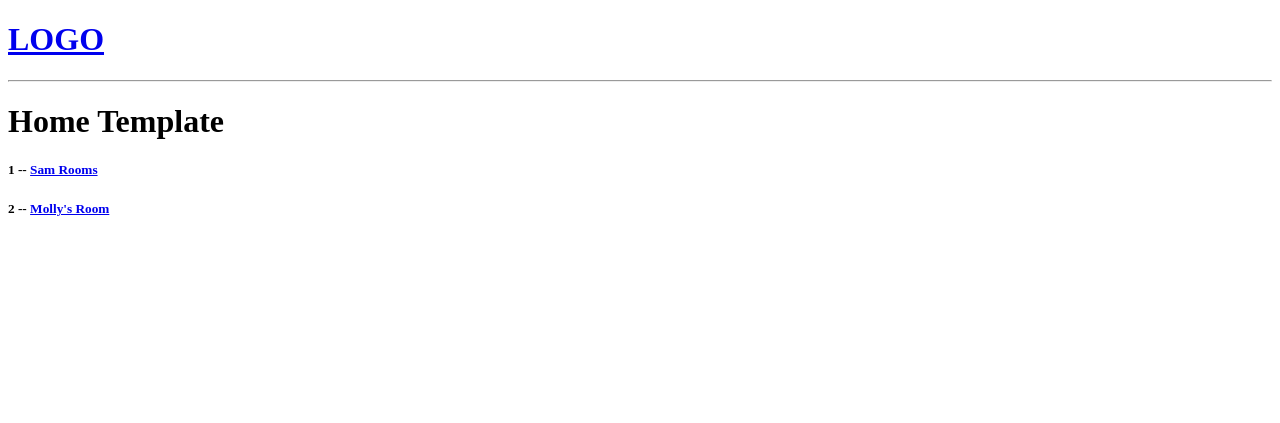
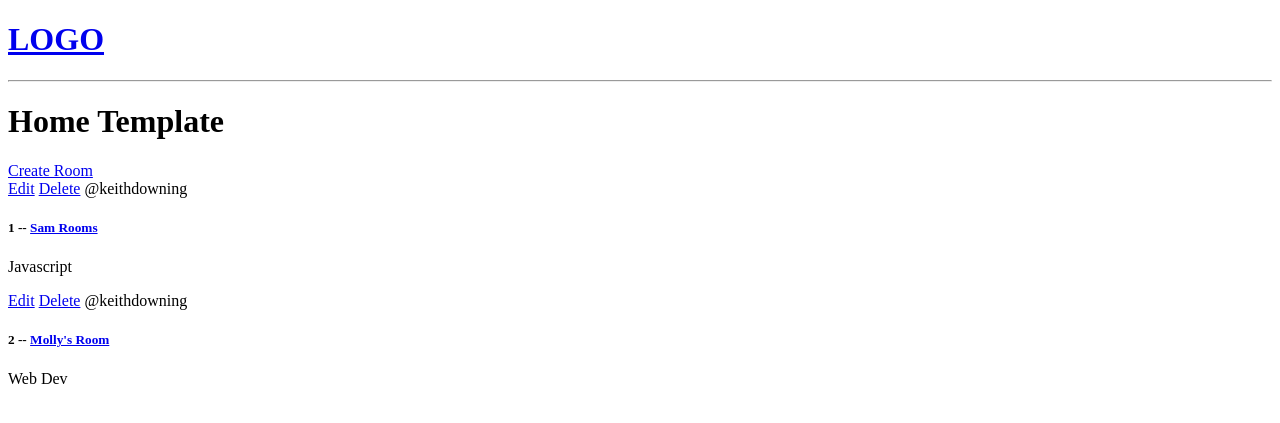
Before and after one commit to kadowning1/djangoTutorial, a Django app: page / in a window 1280 px wide. Shown: the top 423 px of the page. Run offline with Django 4.2, Linux system fonts and the light colour scheme; data comes from the database, SQL or seed files in the repository; both versions use the stored data as it was after the commit.

Commit message:
working on tutorial

```diff
--- a/base/models.py
+++ b/base/models.py
@@ -20,6 +20,10 @@ class Room(models.Model):
   updated = models.DateTimeField(auto_now=True)
   created = models.DateTimeField(auto_now_add=True)
 
+
+  class Meta:
+    ordering=['-updated', '-created']
+
   def __str__(self):
       return str(self.name)
 
--- a/base/templates/base/home.html
+++ b/base/templates/base/home.html
@@ -5,10 +5,16 @@
 <h1>Home Template</h1>
 
 <div>
+
+  <a href={% url 'create-room' %}>Create Room</a>
   {% for room in rooms %}
   <div>
+    <a href={% url "update-room" room.id %}>Edit</a>
+    <a href={% url "delete-room" room.id %}>Delete</a>
+    <span>@{{room.host.username}}</span>
     <h5> {{room.id}} -- <a href={% url "room" room.id %}>{{room.name}}</a>
     </h5>
+    <p>{{room.topic.name}}<p>
   </div>
   {% endfor %}
 </div>
--- a/base/urls.py
+++ b/base/urls.py
@@ -7,5 +7,9 @@ urlpatterns = [
 
     path('room/<str:pk>', views.room, name='room'),
 
-    path('test/', views.test, name='test')
+    path('test/', views.test, name='test'),
+
+    path('create-room/', views.createRoom, name='create-room'),
+    path('update-room/<str:pk>', views.updateRoom, name='update-room'),
+    path('delete-room/<str:pk>', views.deleteRoom, name='delete-room'),
 ]
--- a/base/views.py
+++ b/base/views.py
@@ -1,8 +1,9 @@
-from django.shortcuts import render
+from django.shortcuts import render, redirect
 
 # Create your views here.
 
 from .models import Room
+from .forms import RoomForm
 
 # rooms = [
 #     {
@@ -35,3 +36,39 @@ def room(request, pk):
 
 def test(request):
     return render(request, 'test.html')
+
+
+def createRoom(request):
+    form = RoomForm
+    if request.method == "POST":
+        form = RoomForm(request.POST)
+        if form.is_valid:
+            form.save()
+            return redirect('home')
+
+    context = {'form': form}
+    return render(request, 'base/room_form.html', context)
+
+
+def updateRoom(request, pk):
+    room = Room.objects.get(id=pk)
+    form = RoomForm(instance=room)
+
+
+    if request.method == "POST":
+        form = RoomForm(request.POST, instance=room)
+        if form.is_valid:
+            form.save()
+            return redirect('home')
+
+    context = {'form': form}
+    return render(request, 'base/room_form.html', context)
+
+
+def deleteRoom(request, pk):
+    room = Room.objects.get(id=pk)
+
+    if request.method == "POST":
+        room.delete()
+        return redirect('home')
+    return render(request, 'base/delete.html', {'obj':room})
```
Also changed, not shown: base/forms.py (added, +7 -0 lines), base/templates/base/delete.html (added, +12 -0 lines), base/templates/base/room_form.html (added, +11 -0 lines), db.sqlite3.
